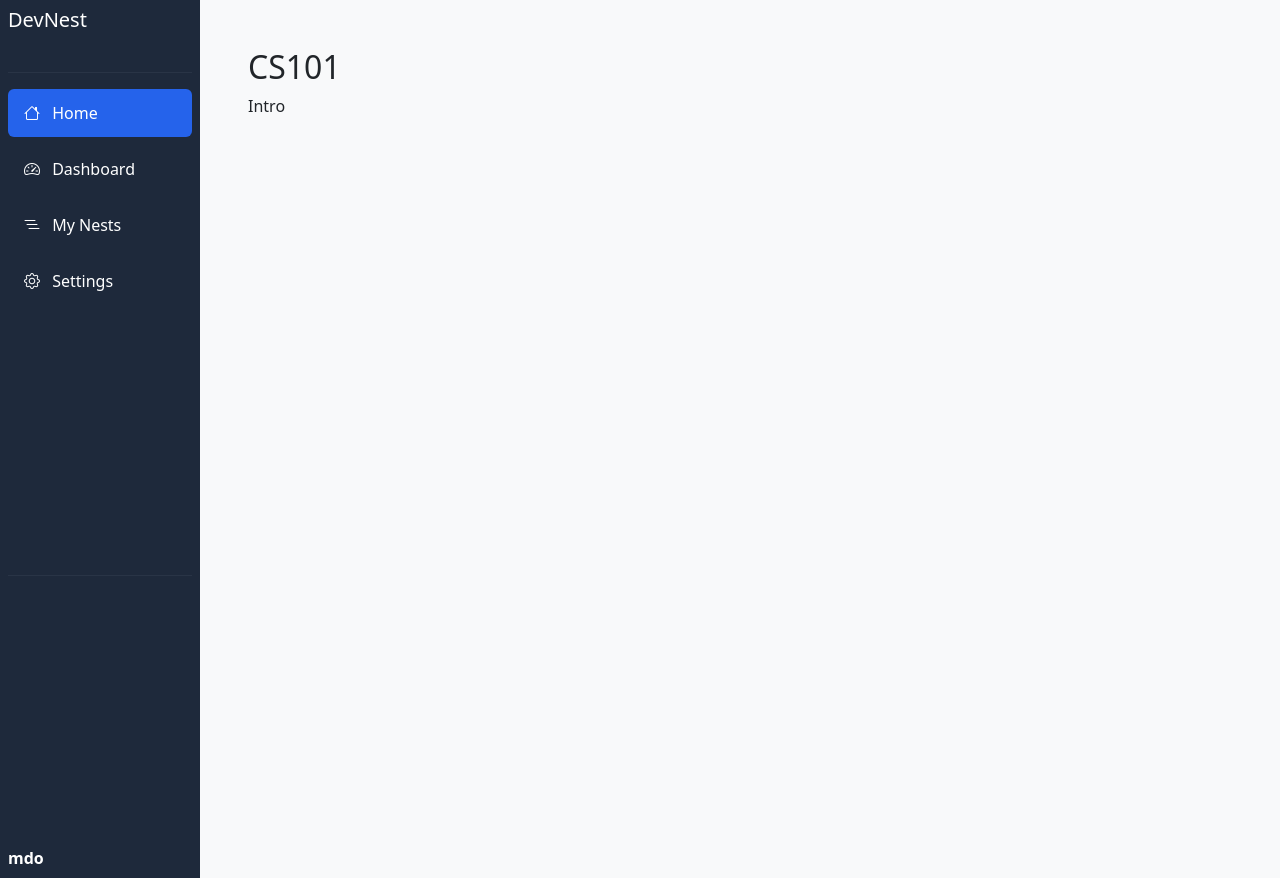
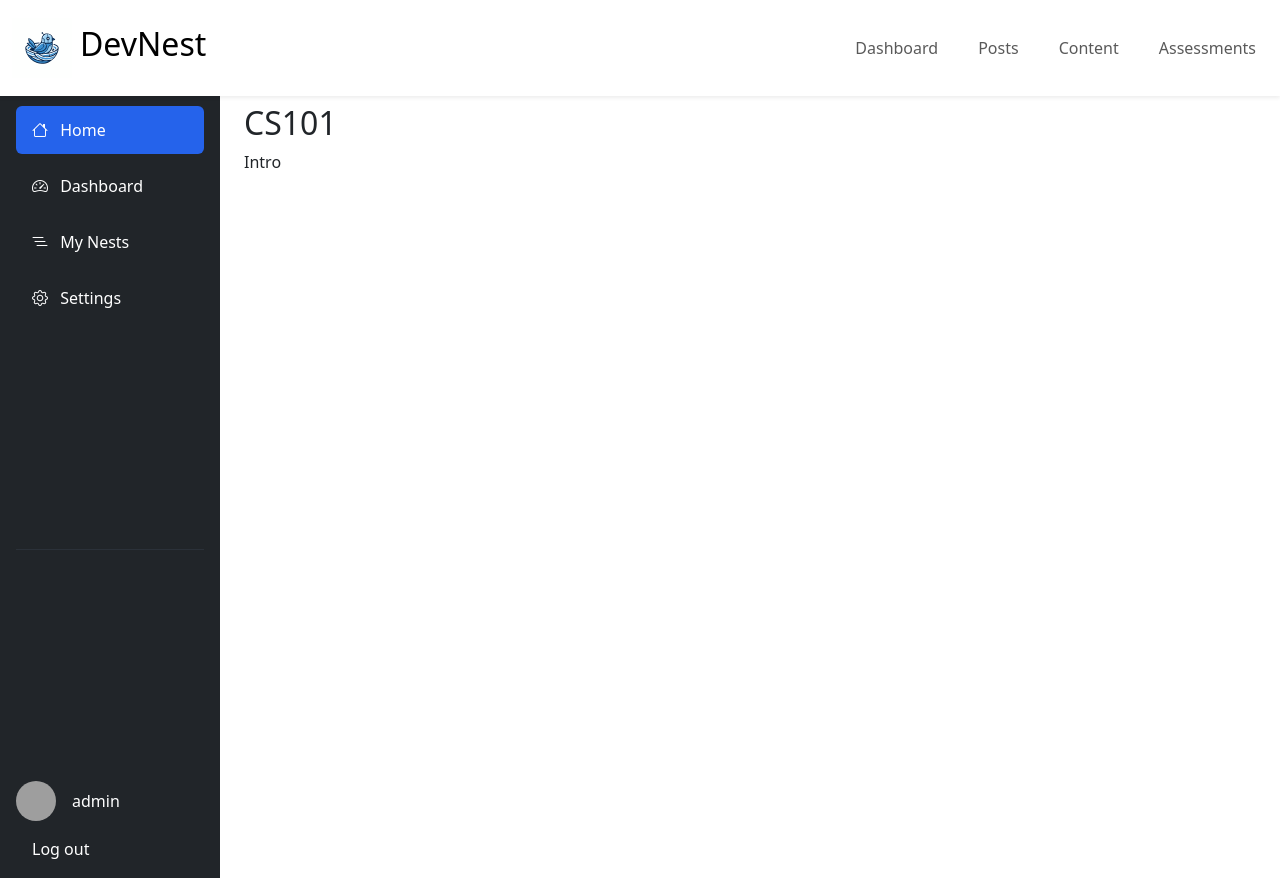
Before and after one commit to mohsen6-3/DevNest, a Django app: page /nests/ in a window 1280 px wide. Run offline with Django 5.2, Linux system fonts and the light colour scheme; a user stored in the database is signed in; data comes from the database, SQL or seed files in the repository; both versions use the stored data as it was after the commit; grey boxes are pictures that could not be loaded.

Commit message:
styling for nests app

```diff
--- a/DevNest/accounts/views.py
+++ b/DevNest/accounts/views.py
@@ -71,14 +71,13 @@ def user_profile_view(request:HttpRequest, user_name):
         if not Profile.objects.filter(user=user).first():
             new_profile = Profile(user=user)
             new_profile.save()
-        #profile:Profile = user.profile
-        #profile = Profile.objects.get(user=user)
+
     except Exception as e:
         print(e)
         return render(request,'404.html')
 
 
-    return render(request, 'accounts/profile.html', {"user" : user})
+    return render(request, 'accounts/profile.html', {"user" : user, "nests": user.nest_set.all()})
 
 def update_user_profile(request:HttpRequest):
 
--- a/DevNest/nests/templates/nests/base.html
+++ b/DevNest/nests/templates/nests/base.html
@@ -12,20 +12,40 @@
     <title>{% block title %} {% endblock %}</title>
 </head>
 
-<body>
-<div class="d-flex">
+<body class="d-flex flex-column min-vh-100">
+    <!-- Top Navbar -->
+    <nav class="navbar navbar-expand-lg navbar-light bg-white shadow-sm fixed-top" style="backdrop-filter: blur(6px); z-index: 1040;">
+        <div class="container-fluid">
+            <a class="navbar-brand d-flex align-items-center" href="/">
+                <img src="{% static 'images/logo.svg' %}" class="d-inline-block align-text-top" style="width: 60px; height: 60px;" alt="nest">
+                <h2 class="top-logo ms-2">DevNest</h2>
+            </a>
+            <button class="navbar-toggler" type="button" data-bs-toggle="collapse" data-bs-target="#navbarNav" aria-controls="navbarNav" aria-expanded="false" aria-label="Toggle navigation">
+                <span class="navbar-toggler-icon"></span>
+            </button>
+        </div>
+        <div class="collapse navbar-collapse justify-content-center p-3" id="navbarsExample07">
+                    <ul class="navbar-nav mb-2 mb-lg-0 d-flex gap-4 align-items-center">
+                        <li class="nav-item">
+                            <a class="nav-link" aria-current="page" href="">Dashboard</a>
+                        </li>
+                         <li class="nav-item">
+                            <a class="nav-link" aria-current="page" href="">Posts</a>
+                        </li>
+                         <li class="nav-item">
+                            <a class="nav-link" aria-current="page" href="">Content</a>
+                        </li>
+                         <li class="nav-item">
+                            <a class="nav-link" aria-current="page" href="">Assessments</a>
+                        </li>
+                    </ul>
+        </div>
+    </nav>
 
+    <!-- Main Layout: Sidebar + Content -->
+    <div class="d-flex" style="min-height: 100vh;">
         <!-- Sidebar -->
-    <div class="sidebar d-flex flex-column p-2 text-white">
-
-        <!-- Logo -->
-        <div class="d-flex align-items-center mb-4">
-            <!-- <div class="logo me-2">B</div> -->
-            <h5 class="m-0">DevNest</h5>
-        </div>
-
-        <hr>
-
+        <div class="sidebar d-flex flex-column p-3 text-white bg-dark position-fixed" style="width: 220px; top: 90px; left: 0; height: 91vh; z-index: 1030; margin-top: 0;">
             <!-- Menu -->
             <ul class="nav nav-pills flex-column mb-auto gap-2">
                 <li>
@@ -33,44 +53,49 @@
                         <i class="bi bi-house me-2"></i> Home
                     </a>
                 </li>
-
                 <li>
                     <a href="#" class="nav-link text-white">
                         <i class="bi bi-speedometer2 me-2"></i> Dashboard
                     </a>
                 </li>
-
                 <li>
                     <a href="#" class="nav-link text-white">
                         <i class="bi bi-list-nested me-2"></i> My Nests
                     </a>
                 </li>
-
                 <li>
                     <a href="#" class="nav-link text-white">
                         <i class="bi bi-gear me-2"></i> Settings
                     </a>
                 </li>
             </ul>
-
             <hr>
-
             <!-- Profile -->
             <div class="d-flex align-items-center mt-auto">
-            <!-- <img src="" class="rounded-circle me-2"> -->
-            <strong>mdo</strong>
+                {% if request.user.is_authenticated %}
+                    <img src="{{request.user.profile.avatar.url}}" class="rounded-circle avatar" style="width: 40px; height: 40px; object-fit: cover;" />
+                    <a class="nav-link" href="{% url 'accounts:user_profile_view' request.user.username %}">{{ request.user.username }}</a>
             </div>
-
+            <a class="nav-link" href="{% url 'accounts:log_out' %}?next={{request.path}}">Log out</a>
+            {% endif %}
         </div>
-
-    <!-- Main Content -->
-    <main class="flex-grow-1 p-5 bg-light">
+        <!-- Main Content Area -->
+        <main class="flex-grow-1 p-4" style="min-width: 0; margin-left: 220px; margin-top: 80px;">
+            {% if messages %}
+                {% for message in messages %}
+                <div class="alert {{message.tags}} alert-dismissible fade show" role="alert">
+                    {{message}}
+                    <button type="button" class="btn-close" data-bs-dismiss="alert" aria-label="Close"></button>
+                </div>
+                {% endfor %}
+            {% endif %}
             {% block content %}
             {% endblock %}
         </main>
-
     </div>
-
+    <script src="https://cdn.jsdelivr.net/npm/bootstrap@5.3.3/dist/js/bootstrap.bundle.min.js"
+        integrity="sha384-YvpcrYf0tY3lHB60NNkmXc5s9fDVZLESaAA55NDzOxhy9GkcIdslK1eN7N6jIeHz"
+        crossorigin="anonymous"></script>
 </body>
 
 </html>
```
Also changed, not shown: DevNest/accounts/templates/accounts/profile.html (+11 -0 lines), DevNest/db.sqlite3. Lines whose indentation alone changed are shown as unchanged.
